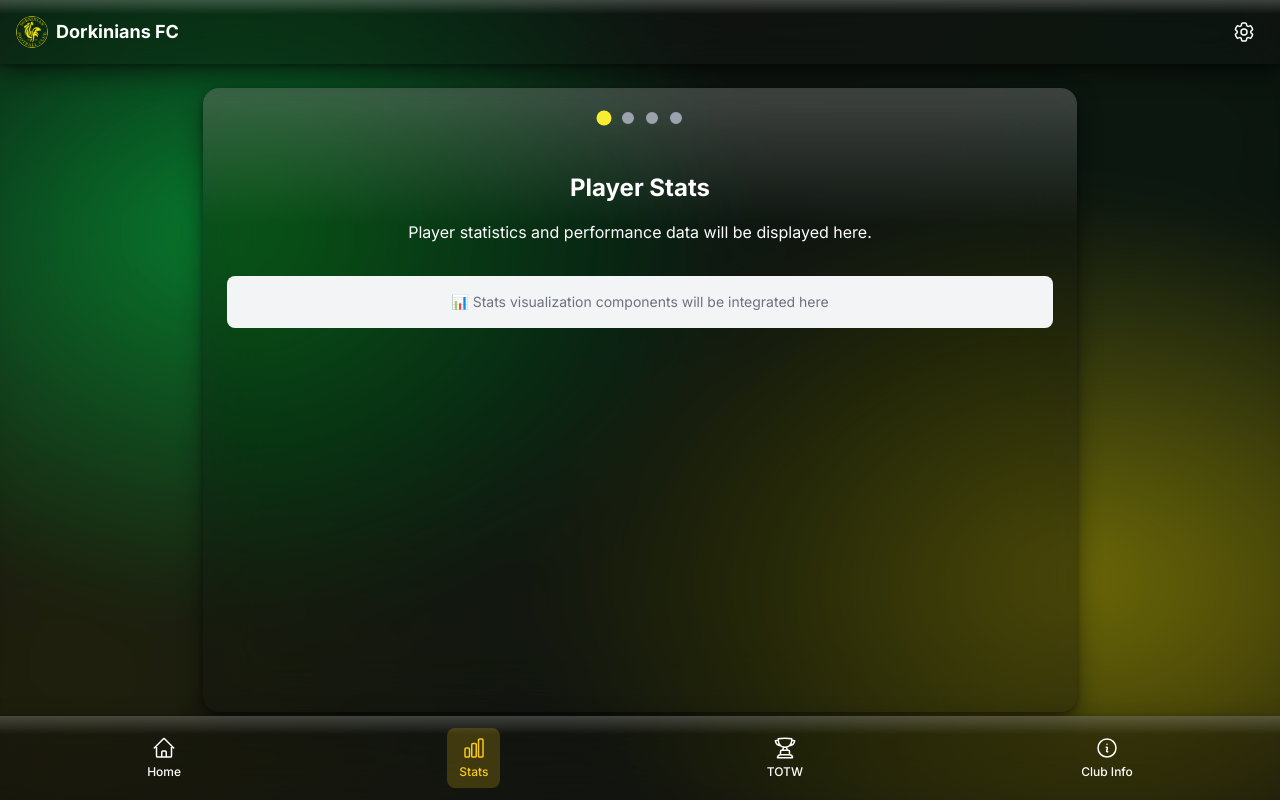
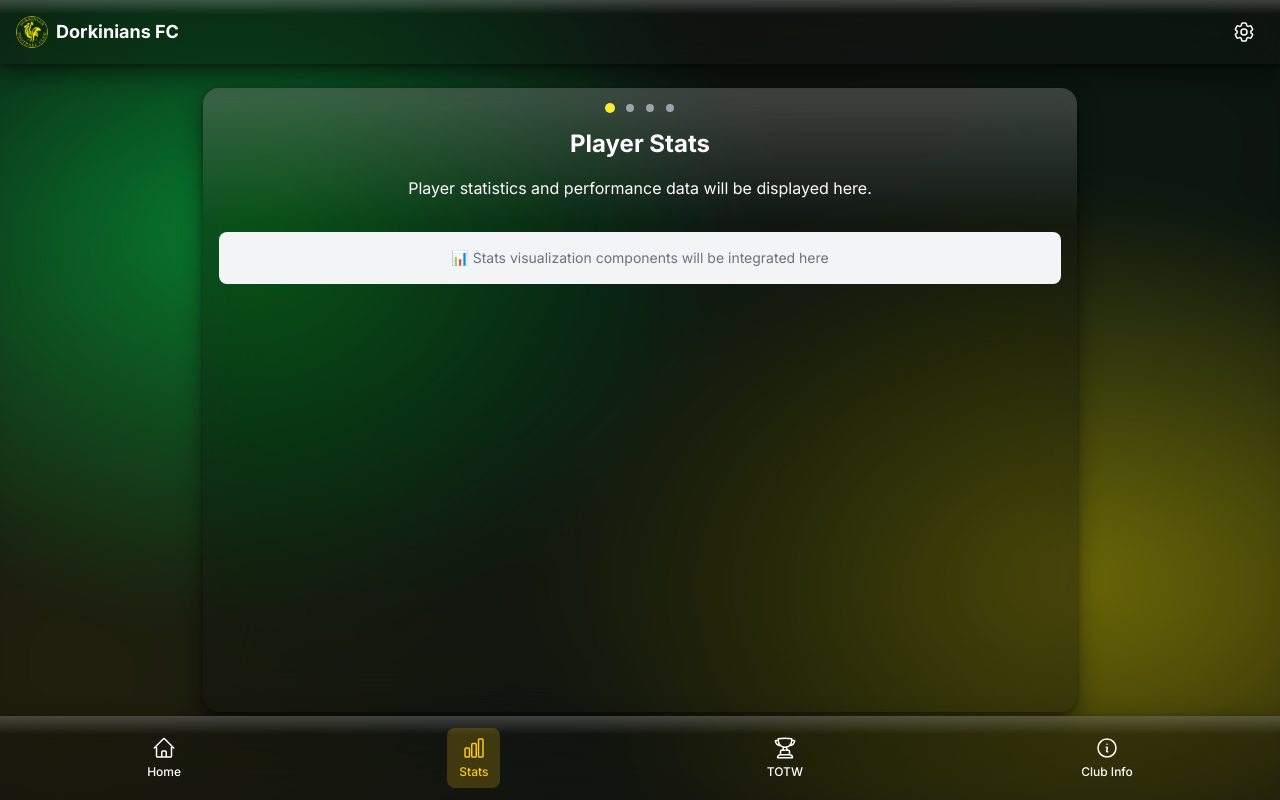
Before and after one commit to bangsluke/Dorkinians-Website-V3, a Next.js app: page / in a window 1280 px wide. Both pictures are taken after a click on the button "Stats". Built offline with nearby package versions, Linux system fonts and the light colour scheme.

Commit message:
Styled the sub pages of stats slightly

```diff
--- a/components/StatsContainer.tsx
+++ b/components/StatsContainer.tsx
@@ -37,12 +37,12 @@ export default function StatsContainer() {
 	return (
 		<div className='h-full overflow-hidden'>
 			{/* Stats Sub-Page Dot Indicators */}
-			<div className='flex justify-center space-x-3 py-6'>
+			<div className='flex justify-center space-x-3 py-4 pb-0'>
 				{statsSubPages.map((page, index) => (
 					<button
 						key={page.id}
 						onClick={() => setStatsSubPage(page.id)}
-						className={`w-3 h-3 rounded-full transition-all duration-200 ${
+						className={`w-2 h-2 rounded-full transition-all duration-200 ${
 							currentStatsSubPage === page.id
 								? "bg-dorkinians-yellow scale-125"
 								: "bg-gray-400 border-2 border-gray-400 hover:bg-gray-300 hover:border-gray-300"
--- a/components/stats/ClubStats.tsx
+++ b/components/stats/ClubStats.tsx
@@ -1,6 +1,6 @@
 export default function ClubStats() {
 	return (
-		<div className='p-6 text-center'>
+		<div className='p-4 text-center'>
 			<h2 className='text-2xl font-bold text-white mb-4'>Club Stats</h2>
 			<p className='text-white'>Overall club statistics and achievements will be displayed here.</p>
 			<div className='mt-8 p-4 bg-gray-100 rounded-lg'>
--- a/components/stats/Comparison.tsx
+++ b/components/stats/Comparison.tsx
@@ -1,6 +1,6 @@
 export default function Comparison() {
 	return (
-		<div className='p-6 text-center'>
+		<div className='p-4 text-center'>
 			<h2 className='text-2xl font-bold text-white mb-4'>Player Comparison</h2>
 			<p className='text-white'>Compare statistics between different players will be displayed here.</p>
 			<div className='mt-8 p-4 bg-gray-100 rounded-lg'>
--- a/components/stats/PlayerStats.tsx
+++ b/components/stats/PlayerStats.tsx
@@ -1,6 +1,6 @@
 export default function PlayerStats() {
 	return (
-		<div className='p-6 text-center'>
+		<div className='p-4 text-center'>
 			<h2 className='text-2xl font-bold text-white mb-4'>Player Stats</h2>
 			<p className='text-white'>Player statistics and performance data will be displayed here.</p>
 			<div className='mt-8 p-4 bg-gray-100 rounded-lg'>
--- a/components/stats/TeamStats.tsx
+++ b/components/stats/TeamStats.tsx
@@ -1,6 +1,6 @@
 export default function TeamStats() {
 	return (
-		<div className='p-6 text-center'>
+		<div className='p-4 text-center'>
 			<h2 className='text-2xl font-bold text-white mb-4'>Team Stats</h2>
 			<p className='text-white'>Team performance and statistics will be displayed here.</p>
 			<div className='mt-8 p-4 bg-gray-100 rounded-lg'>
```
